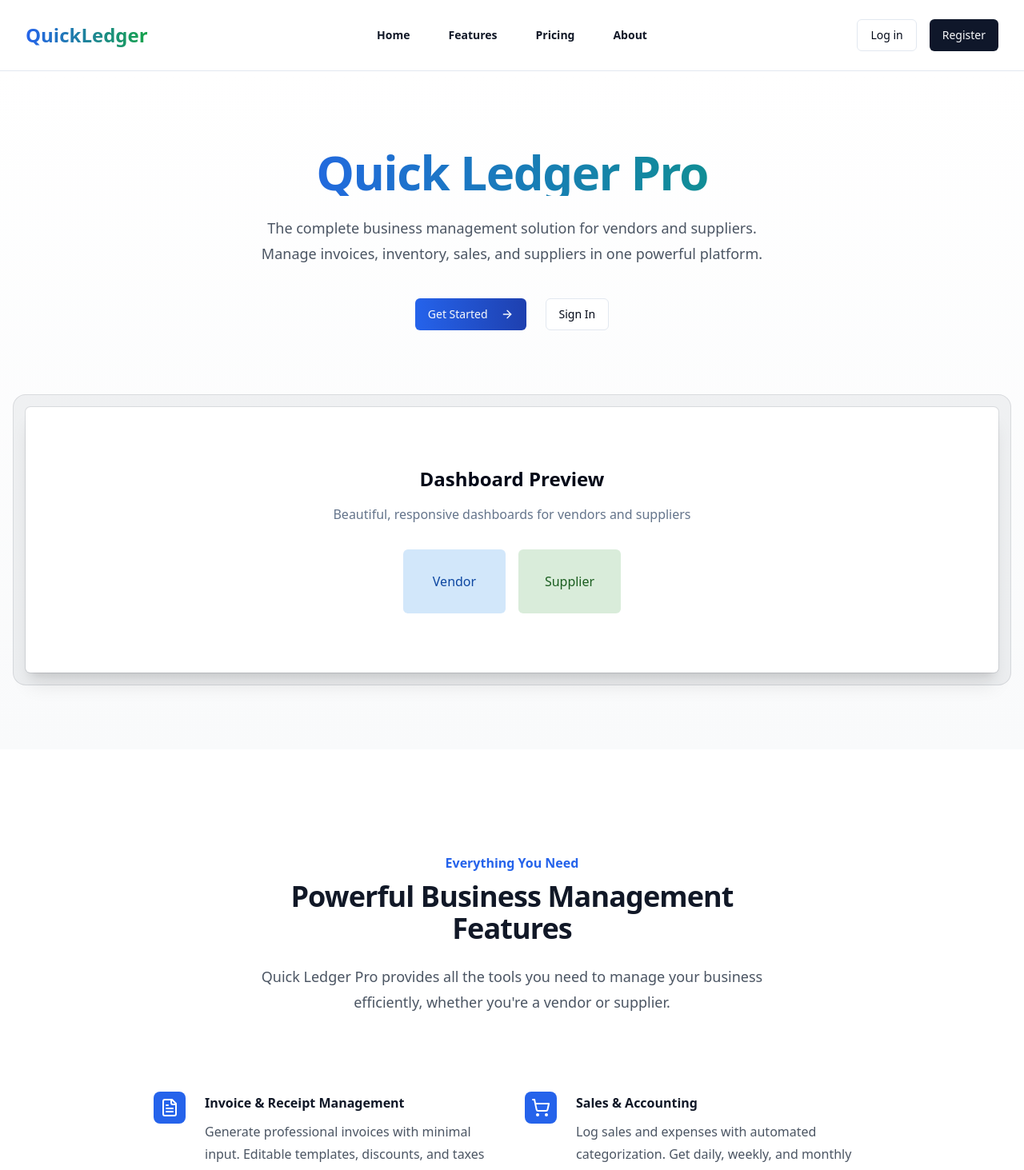
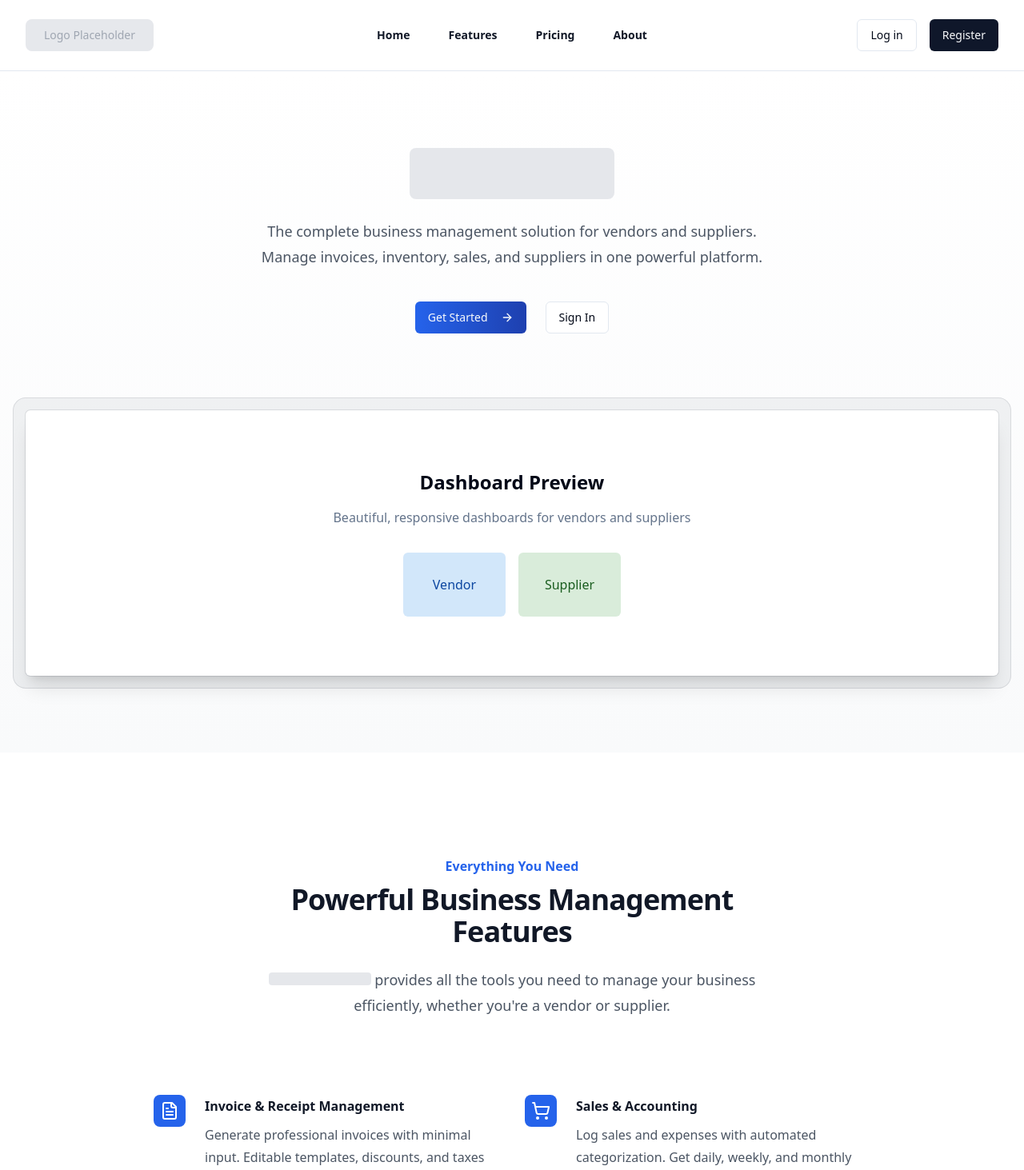
Before and after one commit to ConnectSl77/quick-ledger-pro, a React (Vite) app: page / in a window 1280 px wide. Shown: the top 1463 px of the page at 80% size. Built offline with nearby package versions, Linux system fonts and the light colour scheme.

Commit message:
replaced the text Quick Ledger Pro to an image placeholder

```diff
--- a/src/components/landing/Features.tsx
+++ b/src/components/landing/Features.tsx
@@ -1,4 +1,3 @@
-
 import React from 'react';
 import { motion } from 'framer-motion';
 import {
@@ -72,7 +71,7 @@ const Features = () => {
             Powerful Business Management Features
           </p>
           <p className="mt-6 text-lg leading-8 text-gray-600">
-            Quick Ledger Pro provides all the tools you need to manage your business efficiently,
+            <span className="inline-block w-32 h-4 bg-gray-200 rounded animate-pulse"></span> provides all the tools you need to manage your business efficiently,
             whether you're a vendor or supplier.
           </p>
         </div>
--- a/src/components/landing/Footer.tsx
+++ b/src/components/landing/Footer.tsx
@@ -1,4 +1,3 @@
-
 import { Link } from 'react-router-dom';
 
 const Footer = () => {
@@ -37,7 +36,7 @@ const Footer = () => {
         </div>
         <div className="mt-8 md:order-1 md:mt-0">
           <p className="text-center text-xs leading-5 text-gray-500">
-            &copy; 2025 Quick Ledger Pro. All rights reserved.
+            &copy; 2025 <span className="inline-block w-24 h-4 bg-gray-200 rounded animate-pulse"></span>. All rights reserved.
           </p>
         </div>
       </div>
--- a/src/components/landing/Hero.tsx
+++ b/src/components/landing/Hero.tsx
@@ -1,4 +1,3 @@
-
 import React from 'react';
 import { motion } from 'framer-motion';
 import { ArrowRight } from 'lucide-react';
@@ -16,9 +15,9 @@ const Hero = () => {
             animate={{ opacity: 1, y: 0 }}
             transition={{ duration: 0.8 }}
           >
-            <h1 className="text-4xl font-bold tracking-tight sm:text-6xl mb-6 hero-text-gradient">
-              Quick Ledger Pro
-            </h1>
+            <div className="flex justify-center mb-6">
+              <div className="w-64 h-16 bg-gray-200 rounded-lg animate-pulse"></div>
+            </div>
             <p className="mt-6 text-lg leading-8 text-gray-600 animate-fade-in">
               The complete business management solution for vendors and suppliers.
               Manage invoices, inventory, sales, and suppliers in one powerful platform.
--- a/src/components/landing/Navbar.tsx
+++ b/src/components/landing/Navbar.tsx
@@ -1,4 +1,3 @@
-
 import { useState } from 'react';
 import { Link } from 'react-router-dom';
 import { Menu, X } from 'lucide-react';
@@ -13,9 +12,9 @@ const Navbar = () => {
       <nav className="mx-auto flex max-w-7xl items-center justify-between p-6 lg:px-8" aria-label="Global">
         <div className="flex lg:flex-1">
           <Link to="/" className="-m-1.5 p-1.5">
-            <span className="text-2xl font-bold bg-gradient-to-r from-blue-600 to-green-600 bg-clip-text text-transparent">
-              QuickLedger
-            </span>
+            <div className="w-40 h-10 bg-gray-200 rounded-lg animate-pulse flex items-center justify-center">
+              <span className="text-gray-400 text-sm">Logo Placeholder</span>
+            </div>
           </Link>
         </div>
 
@@ -68,9 +67,9 @@ const Navbar = () => {
             <div className="fixed inset-y-0 right-0 z-50 w-full overflow-y-auto bg-white px-6 py-6 sm:max-w-sm sm:ring-1 sm:ring-gray-900/10">
               <div className="flex items-center justify-between">
                 <Link to="/" className="-m-1.5 p-1.5">
-                  <span className="text-2xl font-bold bg-gradient-to-r from-blue-600 to-green-600 bg-clip-text text-transparent">
-                    QuickLedger
-                  </span>
+                  <div className="w-40 h-10 bg-gray-200 rounded-lg animate-pulse flex items-center justify-center">
+                    <span className="text-gray-400 text-sm">Logo Placeholder</span>
+                  </div>
                 </Link>
                 <button
                   type="button"
```
